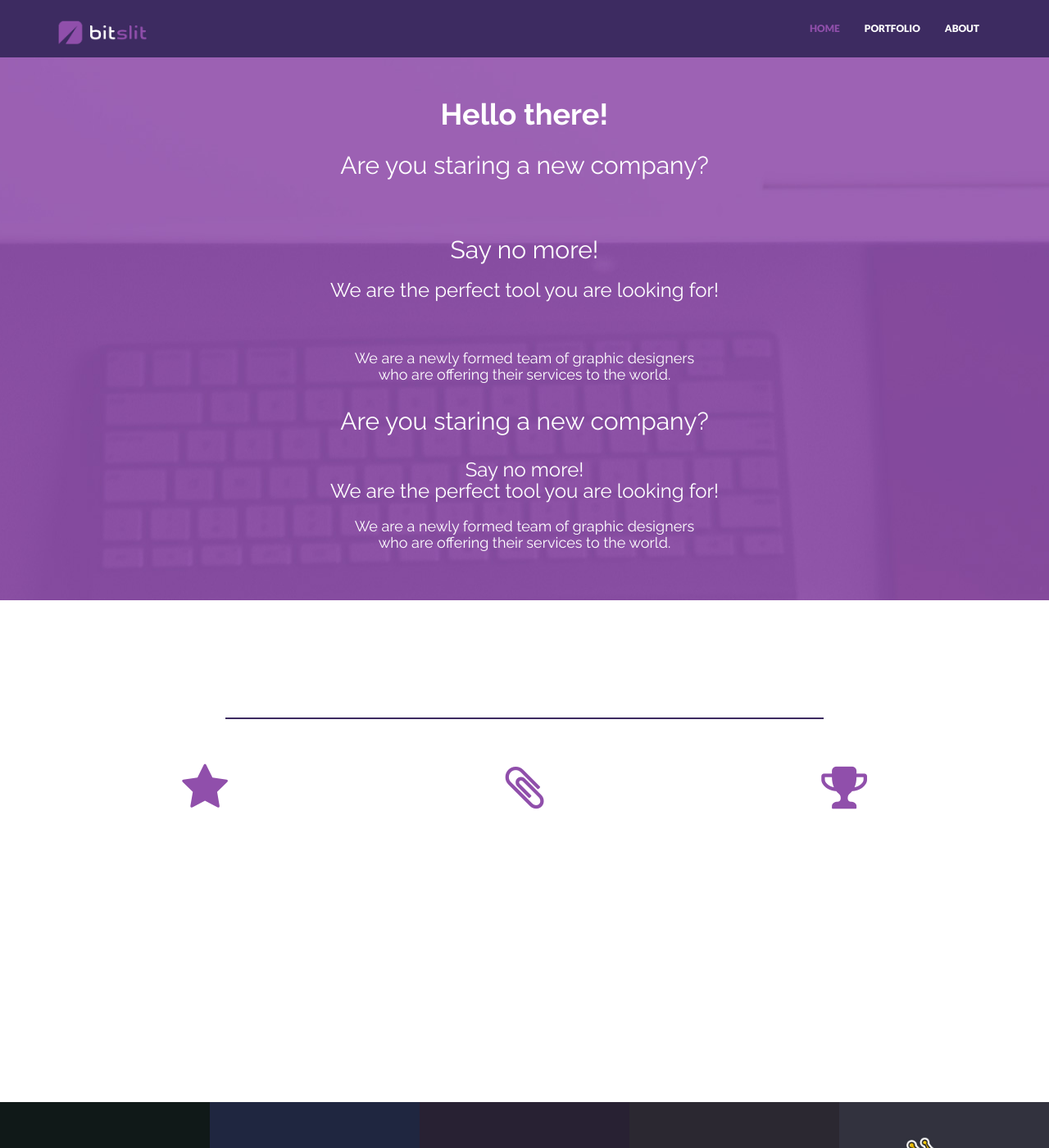
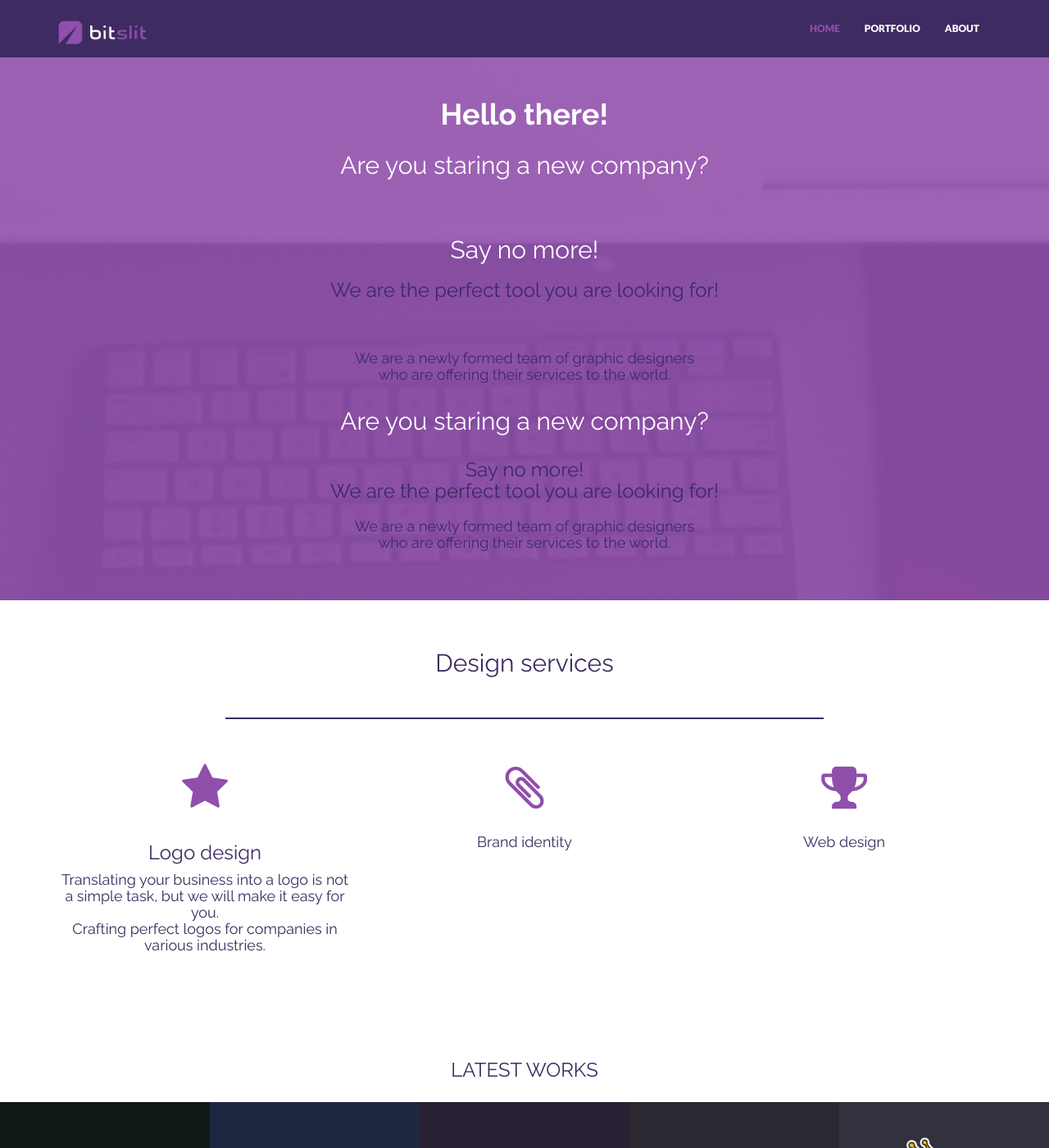
Before and after one commit to bitslit/portfolio, a Jekyll site: the page built from index.html, in a window 1280 px wide and 1400 px high. Shown: the whole window at 82% size. Built offline with Jekyll 4.4.1, drawn with Linux system fonts in a browser that asks for light colours; nearby versions of some CDN libraries.

Commit message:
Update style.css

```diff
--- a/_includes/css/style.css
+++ b/_includes/css/style.css
@@ -217,6 +217,7 @@
 
 #headerwrap {
 	background: url(../img/headerwrap.jpg) no-repeat center top;
+	background size: fixed;
 	min-height: 0px;
 	padding-top: 100px;
 	padding-bottom: 50px;
@@ -244,7 +245,7 @@
 }
 
 #service h1, h2, h3, h4, h5, h6 {
-	color: white;
+	color: {{ site.colors.secondary }};
 	font-weight: 400
 }
 
```
